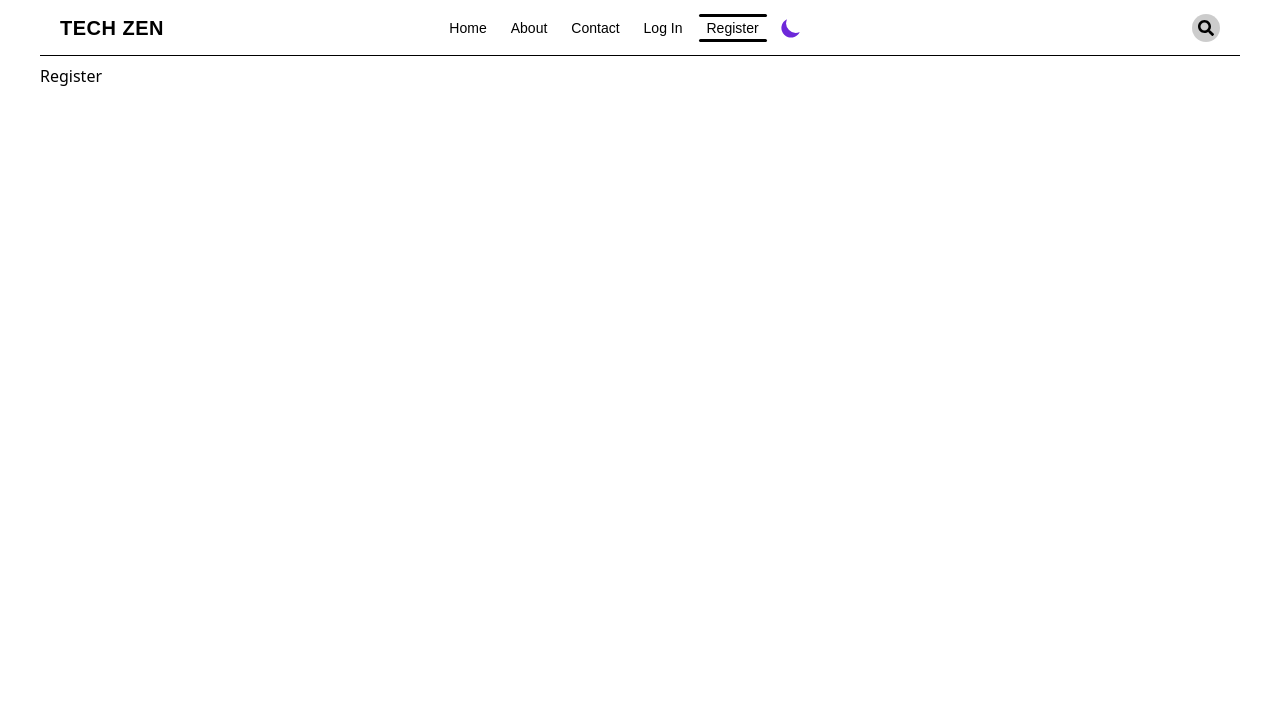
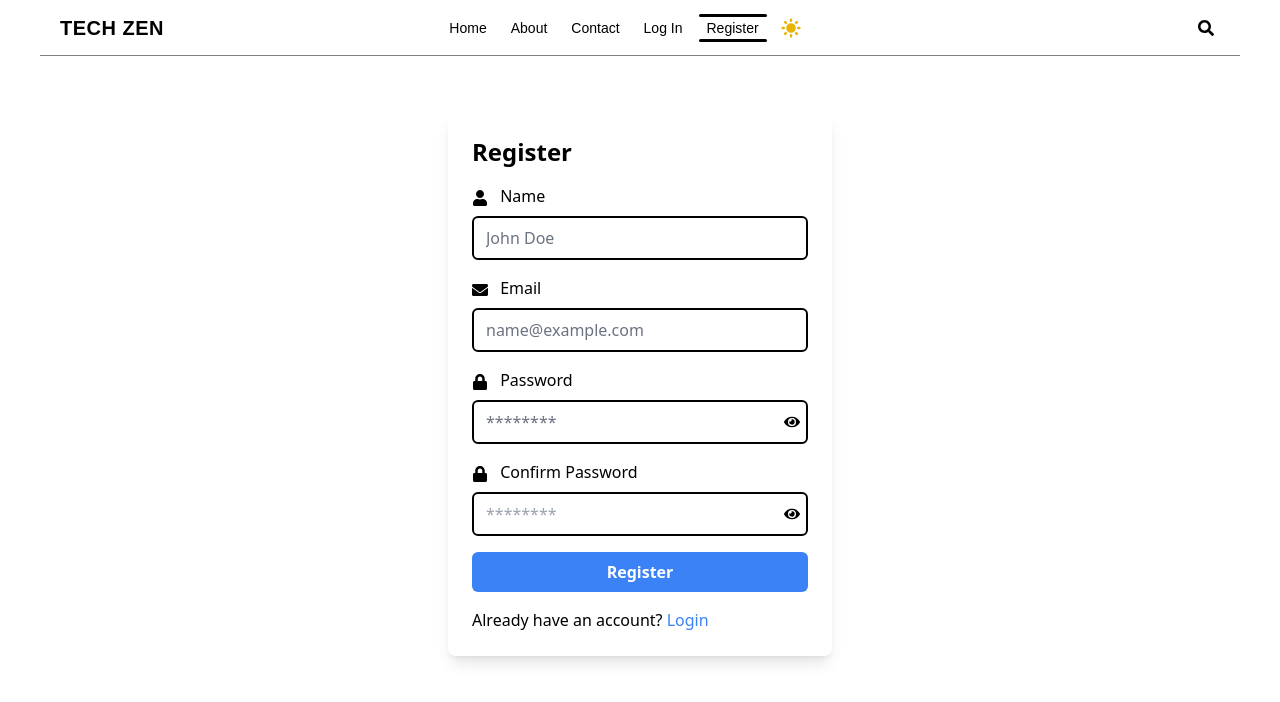
Before and after one commit to arifbasha559/Tech-zen, a React (Vite) app: page /register in a window 1280 px wide. Shown: the top 702 px of the page. Built offline with nearby package versions, Linux system fonts and the light colour scheme; a web font is replaced by a local one.

Commit message:
enhance styling and functionality: add background color, update NotFound component, and integrate social links in About section

```diff
--- a/index.html
+++ b/index.html
@@ -3,10 +3,11 @@
   <head>
     <meta charset="UTF-8" />
     <link rel="icon" type="image/svg+xml" href="/vite.svg" />
+    <link rel="stylesheet" href="App.css">
     <meta name="viewport" content="width=device-width, initial-scale=1.0" />
     <title>Tech Zen - The Platform for learn, share and grow</title>
   </head>
-  <body class="">
+  <body class="bg-black">
     <div id="root"></div>
     <script type="module" src="/src/main.jsx"></script>
   </body>
--- a/package.json
+++ b/package.json
@@ -12,6 +12,7 @@
   },
   "dependencies": {
     "autoprefixer": "^10.4.17",
+    "motion": "^12.4.7",
     "postcss": "^8.4.35",
     "react": "^18.2.0",
     "react-dom": "^18.2.0",
--- a/src/App.css
+++ b/src/App.css
@@ -9,7 +9,10 @@
   padding: 0;
   box-sizing: border-box;
 }
+body{
 
+  background-color: #f5f5f5;
+}
 /* .card{
   max-width: 20rem;
      */
--- a/src/App.jsx
+++ b/src/App.jsx
@@ -9,6 +9,7 @@ import BlogContext from "./context/BlogContext";
 import Register from "./components/Register";
 import Login from "./components/Login";
 import NotFound from "./components/NotFound";
+import "./App.css";
 function App() {
   const blog = useContext(BlogContext);
   // Returning the JSX code
--- a/src/components/About.jsx
+++ b/src/components/About.jsx
@@ -1,16 +1,32 @@
+import { FaGithub, FaTwitter } from "react-icons/fa";
+import { useContext } from "react";
+import BlogContext from "../context/BlogContext";
+
 const About = () => {
+  const blog = useContext(BlogContext);
+
   return (
-    <div className="about-section p-6 bg-white shadow-lg rounded-lg">
-      <h2 className="text-3xl font-bold mb-4">About Tech-Zen</h2>
-      <p className="text-lg text-gray-700">
-        <strong>Tech-Zen</strong> is a modern, user-friendly blog platform designed for tech enthusiasts, developers, and curious minds. Whether you're a seasoned programmer, a tech newbie, or someone who loves exploring the latest trends in technology, Tech-Zen is your go-to destination for insightful articles, tutorials, and industry updates.
+    <div className={`about-section p-6 ${blog.colors.bg} shadow-lg rounded-lg`}>
+      <h2 className={`text-3xl font-bold mb-4 ${blog.colors.color}`}>About Tech-Zen</h2>
+      <p className={`text-lg ${blog.colors.color}`}>
+        <strong>Tech-Zen</strong> is a modern, user-friendly blog platform designed for tech enthusiasts, developers, and curious minds. Whether you&apos;re a seasoned programmer, a tech newbie, or someone who loves exploring the latest trends in technology, Tech-Zen is your go-to destination for insightful articles, tutorials, and industry updates.
       </p>
-      <p className="text-lg text-gray-700 mt-4">
+      <p className={`text-lg ${blog.colors.color} mt-4`}>
         Our mission is to create a space where technology meets simplicity. We believe in breaking down complex concepts into digestible content, making tech accessible to everyone. From coding tutorials and software development tips to the latest in AI, cybersecurity, and gadget reviews, Tech-Zen covers it all.
       </p>
-      <p className="text-lg text-gray-700 mt-4">
+      <p className={`text-lg ${blog.colors.color} mt-4`}>
         Join our community, share your knowledge, and stay updated with the ever-evolving world of technology. Let’s embrace the future, one blog post at a time.
       </p>
+      <div className="flex items-center justify-center mt-8">
+        <a href="https://github.com/arifbasha559/tech-zen" target="_blank" rel="noopener noreferrer" className={`bg-gray-800 hover:bg-gray-900 text-white font-bold py-2 px-6 rounded-full mr-4 flex gap-1 justify-center items-center transition duration-300 ease-in-out transform hover:scale-105`}>
+          <FaGithub className="mr-2" />
+          GitHub
+        </a>
+        <a href="https://twitter.com/techzenblog" target="_blank" rel="noopener noreferrer" className={`bg-blue-600 hover:bg-blue-700 text-white font-bold py-2 px-6 rounded-full flex gap-1 justify-center items-center transition duration-300 ease-in-out transform hover:scale-105`}>
+          <FaTwitter className="mr-2" />
+          Twitter
+        </a>
+      </div>
     </div>
   );
 }
--- a/src/components/Contact.jsx
+++ b/src/components/Contact.jsx
@@ -1,9 +1,10 @@
-import React from 'react'
 import { Link } from 'react-router-dom'
-import '../App.css'
 import { FaEnvelope, FaGithub, FaLinkedin, FaTwitter } from 'react-icons/fa'
+import { useContext } from 'react'
+import BlogContext from '../context/BlogContext'
 
 const Contact = () => {
+  const blog = useContext(BlogContext)
   return (
     <div className="container mx-auto p-4 flex flex-col md:flex-row justify-between items-center">
       <div className="w-full md:w-1/2 p-4">
@@ -12,41 +13,41 @@ const Contact = () => {
           Feel free to reach out to me if you have any questions, need help with a project, or just want to say hi!
         </p>
         <div className="mt-8 flex items-center">
-          <Link to="mailto: example@gmail.com" className="mr-4">
+          <Link to="mailto: example@gmail.com" className="mr-4 hover:text-red-500 transition-colors duration-300 ease-in-out">
             <FaEnvelope size={24} />
           </Link>
-          <Link to="https://github.com/username" className="mr-4">
+          <Link to="https://github.com/arifbasha559" className="mr-4 hover:text-green-500 transition-colors duration-300 ease-in-out">
             <FaGithub size={24} />
           </Link>
-          <Link to="https://www.linkedin.com/in/username/" className="mr-4">
+          <Link to="https://www.linkedin.com/in/arifbasha559/" className="mr-4 hover:text-blue-500 transition-colors duration-300 ease-in-out">
             <FaLinkedin size={24} />
           </Link>
-          <Link to="https://twitter.com/username" className="mr-4">
+          <Link to="https://twitter.com/arifbasha559" target='' className="mr-4 hover:text-blue-500 transition-colors duration-300 ease-in-out">
             <FaTwitter size={24} />
           </Link>
         </div>
       </div>
-      <div className="w-full md:w-1/2 p-4">
-        <form className="mt-4" action="https://formspree.io/f/xbjvqkzo" method="POST">
-          <div className="flex flex-col mb-4">
-            <label htmlFor="name" className="mb-2">
+      <div className="w-full md:w-1/2 p-4 transition-all duration-300 ease-in-out">
+        <form className="mt-4 transition-all duration-300 ease-in-out" action="https://formspree.io/f/xbjvqkzo" method="POST">
+          <div className="flex flex-col mb-4 transition-all duration-300 ease-in-out">
+            <label htmlFor="name" className="mb-2 transition-all duration-300 ease-in-out">
               Name
             </label>
-            <input type="text" name="name" id="name" className="border-2 p-2 rounded-md" />
+            <input type="text" name="name" id="name" className={`border-2 p-2 rounded-md ${blog.theme ? 'bg-black text-white' : 'bg-white text-black'} transition-all duration-300 ease-in-out`} />
           </div>
-          <div className="flex flex-col mb-4">
-            <label htmlFor="email" className="mb-2">
+          <div className="flex flex-col mb-4 transition-all duration-300 ease-in-out">
+            <label htmlFor="email" className="mb-2 transition-all duration-300 ease-in-out">
               Email
             </label>
-            <input type="email" name="_replyto" id="email" className="border-2 p-2 rounded-md" />
+            <input type="email" name="_replyto" id="email" className={`border-2 p-2 rounded-md ${blog.theme ? 'bg-black text-white' : 'bg-white text-black'} transition-all duration-300 ease-in-out`} />
           </div>
-          <div className="flex flex-col mb-4">
-            <label htmlFor="message" className="mb-2">
+          <div className="flex flex-col mb-4 transition-all duration-300 ease-in-out">
+            <label htmlFor="message" className="mb-2 transition-all duration-300 ease-in-out">
               Message
             </label>
-            <textarea name="message" id="message" className="border-2 p-2 rounded-md" rows={5} />
+            <textarea name="message" id="message" className={`border-2 p-2 rounded-md ${blog.theme ? 'bg-black text-white' : 'bg-white text-black'} transition-all duration-300 ease-in-out`} rows={5} />
           </div>
-          <button type="submit" className="bg-blue-500 hover:bg-blue-700 text-white font-bold py-2 px-4 rounded-md">
+          <button type="submit" className="bg-blue-500 hover:bg-blue-700 text-white font-bold py-2 px-4 rounded-md transition-all duration-300 ease-in-out">
             Send
           </button>
         </form>
--- a/src/components/Home.jsx
+++ b/src/components/Home.jsx
@@ -23,8 +23,6 @@ const Home = () => {
         day: "numeric",
         timeZone: "Asia/Kolkata",
       }).format(now);
-
-
 
       setCurrentDate(formattedDate);
     }, 1000);
@@ -57,7 +55,6 @@ const Home = () => {
                 {/* Card Content */}
                 <div className="main-content flex-1">
                   <div className="header flex justify-end text-xs font-semibold text-gray-500">
-
                     <span>
                       <div>{currentDate}</div>
                     </span>
@@ -86,7 +83,7 @@ const Home = () => {
                           ? "bg-white text-black"
                           : "bg-black text-white"
                       }  ${
-                        !blog.theme ? "hover:bg-white/70" : "hover:bg-black/70"
+                        blog.theme ? "hover:bg-white/70" : "hover:bg-black/70"
                       } text-center`}
                     >
                       read more
--- a/src/components/Login.jsx
+++ b/src/components/Login.jsx
@@ -1,43 +1,86 @@
-import React, { useState } from 'react';
+import { useState, useContext } from "react";
+import { Link, useNavigate } from "react-router-dom";
+import { FaEye, FaEyeSlash } from "react-icons/fa";
+import { motion } from "framer-motion";
+import BlogContext from "../context/BlogContext";
 
 const Login = () => {
-  const [email, setEmail] = useState('');
-  const [password, setPassword] = useState('');
+  const navigate = useNavigate();
+  const { theme } = useContext(BlogContext);
+  const [email, setEmail] = useState("");
+  const [password, setPassword] = useState("");
+  const [showPassword, setShowPassword] = useState(false);
 
   const handleSubmit = (e) => {
     e.preventDefault();
     // Handle login logic here
-    console.log('Email:', email);
-    console.log('Password:', password);
+    console.log("Email:", email);
+    console.log("Password:", password);
+    navigate("/home");
   };
 
   return (
-    <div className="login-container">
-      <h2>Login</h2>
+    <motion.div
+      initial={{ opacity: 0 }}
+      animate={{ opacity: 1 }}
+      exit={{ opacity: 0 }}
+      transition={{ duration: 0.5 }}
+      className="login-container flex items-center justify-center min-h-[80vh]"
+    >
+      <div className="w-96 rounded-lg shadow-lg p-6 ">
+        <h2 className="text-2xl font-bold mb-4">Login</h2>
         <form onSubmit={handleSubmit}>
           <div className="form-group">
-          <label htmlFor="email">Email:</label>
+            <label htmlFor="email" className="block mb-2">
+              Email:
+            </label>
             <input
               type="email"
               id="email"
               value={email}
               onChange={(e) => setEmail(e.target.value)}
               required
+              className={`w-full px-3 py-2 border-2 rounded-md ${
+                theme ? "bg-black text-white" : "bg-white text-black"
+              } border-${theme ? "white" : "black"}`}
             />
           </div>
           <div className="form-group">
-          <label htmlFor="password">Password:</label>
+            <label htmlFor="password" className="block mb-2">
+              Password:
+            </label>
+            <div className="relative">
               <input
-            type="password"
+                type={showPassword ? "text" : "password"}
                 id="password"
                 value={password}
                 onChange={(e) => setPassword(e.target.value)}
                 required
+                className={`w-full px-3 py-2 border-2 rounded-md ${
+                  theme ? "bg-black text-white" : "bg-white text-black"
+                } border-${theme ? "white" : "black"}`}
               />
+              <button
+                type="button"
+                className="absolute top-0 right-0 p-2"
+                onClick={() => setShowPassword(!showPassword)}
+              >
+                {showPassword ? <FaEyeSlash /> : <FaEye />}
+              </button>
             </div>
-        <button type="submit">Login</button>
+          </div>
+          <button
+            type="submit"
+            className="w-full bg-blue-500 hover:bg-blue-700 text-white font-bold py-2 px-4 rounded"
+          >
+            Login
+          </button>
+          <p className="text-center mt-4">
+            Don&apos;t have an account? <Link className="text-blue-500" to="/register">Register</Link>
+          </p>
         </form>
       </div>
+    </motion.div>
   );
 };
 
--- a/src/components/Navbar.jsx
+++ b/src/components/Navbar.jsx
@@ -11,7 +11,7 @@ const Navbar = () => {
   const [btn, setBtn] = useState(false)
   const [search, setSearch] = useState('invisible')
   const location = useLocation()
-  const borbg = (!blog.theme?'after:bg-white before:bg-white':"after:bg-black before:bg-black");
+  const borbg = (blog.theme?'after:bg-white before:bg-white':"after:bg-black before:bg-black");
   const toggleSearch = () => {
     setBtn(!btn)
     if (btn == true) {
@@ -54,7 +54,7 @@ const Navbar = () => {
         <div className="flex gap-2 md:hidden">
 
           <form className={`${(!blog.theme) ? 'bg-white/20' : 'bg-black/20'}  px-1 py-1  items-center w-4/5 justify-between  flex rounded-lg outline-none `}>
-            <input type="text" name="search" placeholder="Search Anything..." title="Search Anything..." autoComplete='off' className={`bg-transparent w-full  ${(!blog.theme) ? 'placeholder-gray-500' : 'placeholder-black/40 '} mr-auto placeholder:text-sm   w-32 text-sm px-0.5 rounded-lg outline-none`} id="search" />
+            <input type="text" name="search" id="searchdesk" placeholder="Search Anything..." title="Search Anything..." autoComplete='off' className={`bg-transparent w-full  ${(!blog.theme) ? 'placeholder-gray-500' : 'placeholder-black/40 '} mr-auto placeholder:text-sm   w-32 text-sm px-0.5 rounded-lg outline-none`}  />
             <button type="reset"  >
               <RxCross2 />
             </button>
--- a/src/components/Register.jsx
+++ b/src/components/Register.jsx
@@ -1,8 +1,137 @@
+import { useState } from "react";
+import { Link, useNavigate } from "react-router-dom";
+import { FaEnvelope, FaEye, FaEyeSlash, FaLock, FaUser } from "react-icons/fa";
+import { motion } from "framer-motion";
+import { useContext } from "react";
+import BlogContext from "../context/BlogContext";
 
 const Register = () => {
+  const { theme } = useContext(BlogContext);
+  const blog = useContext(BlogContext);
+  const [name, setName] = useState("");
+  const [email, setEmail] = useState("");
+  const [password, setPassword] = useState("");
+  const [confirmPassword, setConfirmPassword] = useState("");
+  const [showPassword, setShowPassword] = useState(false);
+  const navigate = useNavigate();
+console.log(blog.theme);
+
+  const handleSubmit = (e) => {
+    e.preventDefault();
+    if (password !== confirmPassword) {
+      alert("Passwords do not match");
+      return;
+    }
+    // Call API to register user
+    navigate("/login");
+  };
+
+  const bg = theme ? "bg-black" : "bg-white";
+  const text = theme ? "text-white" : "text-black";
+
   return (
-    <div>Register</div>
-  )
-}
+    <motion.div
+      initial={{ opacity: 0 }}
+      animate={{ opacity: 1 }}
+      exit={{ opacity: 0 }}
+      transition={{ duration: 0.5 }}
+      className={`flex flex-col items-center justify-center min-h-[80vh] ${bg}`}
+    >
+      <div className="w-96 rounded-lg shadow-lg p-6">
+        <h1 className={`text-2xl font-bold mb-4 ${text}`}>Register</h1>
+        <form onSubmit={handleSubmit}>
+          <div className="mb-4">
+            <label htmlFor="name" className="block mb-2">
+              <FaUser className="inline-block mr-2" /> Name
+            </label>
+            <input
+              type="text"
+              id="name"
+              value={name}
+              onChange={(e) => setName(e.target.value)}
+              placeholder="John Doe"
+              className={`w-full px-3 py-2 border-2 placeholder-gray-500  ${blog.theme ? 'bg-black text-white' : 'bg-white text-black'} border-${theme ? "white" : "black"} rounded-md`}
+              required
+            />
+          </div>
+          <div className="mb-4">
+            <label htmlFor="email" className="block mb-2">
+              <FaEnvelope className="inline-block mr-2" /> Email
+            </label>
+            <input
+              type="email"
+              id="email"
+              value={email}
+              onChange={(e) => setEmail(e.target.value)}
+              placeholder="name@example.com"
+              className={`w-full px-3 py-2 border-2 placeholder-gray-500  ${blog.theme ? 'bg-black text-white' : 'bg-white text-black'} border-${theme ? "white" : "black"} rounded-md`}
+              required
+            />
+          </div>
+          <div className="mb-4 relative">
+            <label htmlFor="password" className="block mb-2">
+              <FaLock className="inline-block mr-2" /> Password
+            </label>
+            <div className="relative">
 
-export default Register
+            <input
+              type={showPassword ? "text" : "password"}
+              id="password"
+              value={password}
+              onChange={(e) => setPassword(e.target.value)}
+              placeholder="********"
+              className={`w-full px-3 py-2 border-2 placeholder-gray-500  ${blog.theme ? 'bg-black text-white' : 'bg-white text-black'} border-${theme ? "white" : "black"} rounded-md`}
+              required
+              />
+            <button
+              type="button"
+              className={`absolute right-2 top-1/2 transform -translate-y-1/2 ${text}`}
+              onClick={() => setShowPassword(!showPassword)}
+              >
+              {showPassword ? <FaEyeSlash /> : <FaEye />}
+            </button>
+              </div>
+          </div>
+          <div className="mb-4 relative">
+            <label htmlFor="confirmPassword" className="block mb-2">
+              <FaLock className="inline-block mr-2" /> Confirm Password
+            </label>
+            <div className="relative">
+
+            <input
+              type={showPassword ? "text" : "password"}
+              id="confirmPassword"
+              value={confirmPassword}
+              onChange={(e) => setConfirmPassword(e.target.value)}
+              placeholder="********"
+              className={`w-full px-3 py-2 border-2  ${blog.theme ? 'bg-black text-white' : 'bg-white text-black'} border-${theme ? "white" : "black"} rounded-md`}
+              required
+              />
+            <button
+              type="button"
+              className={`absolute right-2 top-1/2 transform -translate-y-1/2 ${text}`}
+              onClick={() => setShowPassword(!showPassword)}
+              >
+              {showPassword ? <FaEyeSlash /> : <FaEye />}
+            </button>
+              </div>
+          </div>
+          <button
+            type="submit"
+            className={`w-full bg-blue-500 hover:bg-blue-700 text-white font-bold py-2 px-4 rounded-md ${text}`}
+          >
+            Register
+          </button>
+        </form>
+        <p className={`mt-4 ${text}`}>
+          Already have an account?{" "}
+          <Link to="/login" className="text-blue-500 hover:text-blue-700">
+            Login
+          </Link>
+        </p>
+      </div>
+    </motion.div>
+  );
+};
+
+export default Register;
--- a/src/context/BlogState.jsx
+++ b/src/context/BlogState.jsx
@@ -1,34 +1,41 @@
-/* eslint-disable react/prop-types */
-import { useState } from "react";
+import { useState, useEffect } from "react";
+import PropTypes from "prop-types";
 import BlogContext from "./BlogContext";
 
 const BlogState = (props) => {
   const [colors, setColors] = useState({
     color: "text-black",
-    border: 'border-black',
-    bg: 'bg-white'
+    border: "border-black",
+    bg: "bg-white",
+  });
+  const [theme, setTheme] = useState(
+    JSON.parse(localStorage.getItem("theme")) ?? false
+  );
 
-  });
-  const [theme, setTheme] = useState(true);
-
-  const toggleTheme = () => {
+  useEffect(() => {
     if (theme) {
-
       setColors({
         color: "text-white",
-        border: 'border-white/50',
-        bg: 'bg-black'
-      })
-      setTheme(!theme);
+        border: "border-white/50",
+        bg: "bg-black",
+      });
     } else {
       setColors({
         color: "text-black",
-        border: 'border-black/50',
-        bg: 'bg-white'
-      })
+        border: "border-black/50",
+        bg: "bg-white",
+      });
+    }
+  }, [theme]);
 
-      setTheme(!theme);
-    }
+  const toggleTheme = () => {
+    setColors({
+      color: theme ? "text-black" : "text-white",
+      border: theme ? "border-black/50" : "border-white/50",
+      bg: theme ? "bg-white" : "bg-black",
+    });
+    setTheme(!theme);
+    localStorage.setItem("theme", JSON.stringify(!theme));
   };
 
   return (
@@ -38,4 +45,8 @@ const BlogState = (props) => {
   );
 };
 
+BlogState.propTypes = {
+  children: PropTypes.node.isRequired,
+};
+
 export default BlogState;
```
Also changed, not shown: src/components/NotFound.jsx (+10 -5 lines), 1 other file (tests, documents, lock files or other folders). Lines whose indentation alone changed are shown as unchanged.
